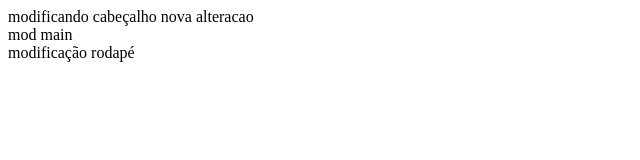
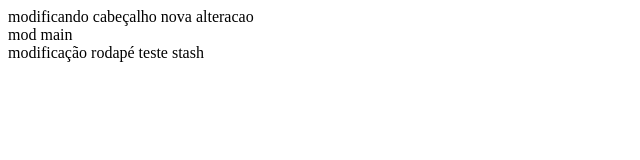
Before and after one commit to marcelomborges/curso-git, a plain HTML site: page index.html in a window 1280 px wide. Shown: the full height of the page, 0-640 px from the left. Drawn offline with Linux system fonts and the light colour scheme.

Commit message:
teste de stash footer

```diff
--- a/index.html
+++ b/index.html
@@ -14,6 +14,7 @@
                 </main>
                 <footer>
                         modificação rodapé
+                        teste stash
                 </footer>
         </body>
 </html>
```
